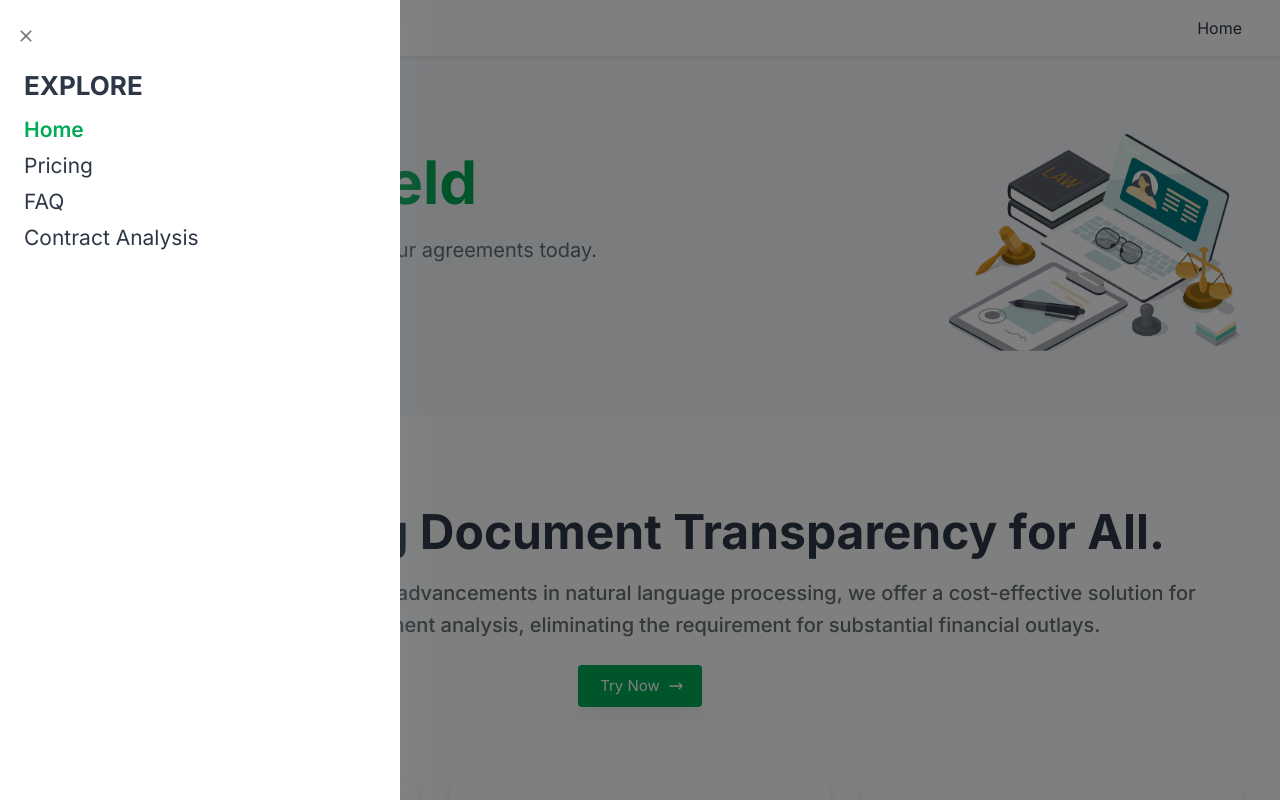
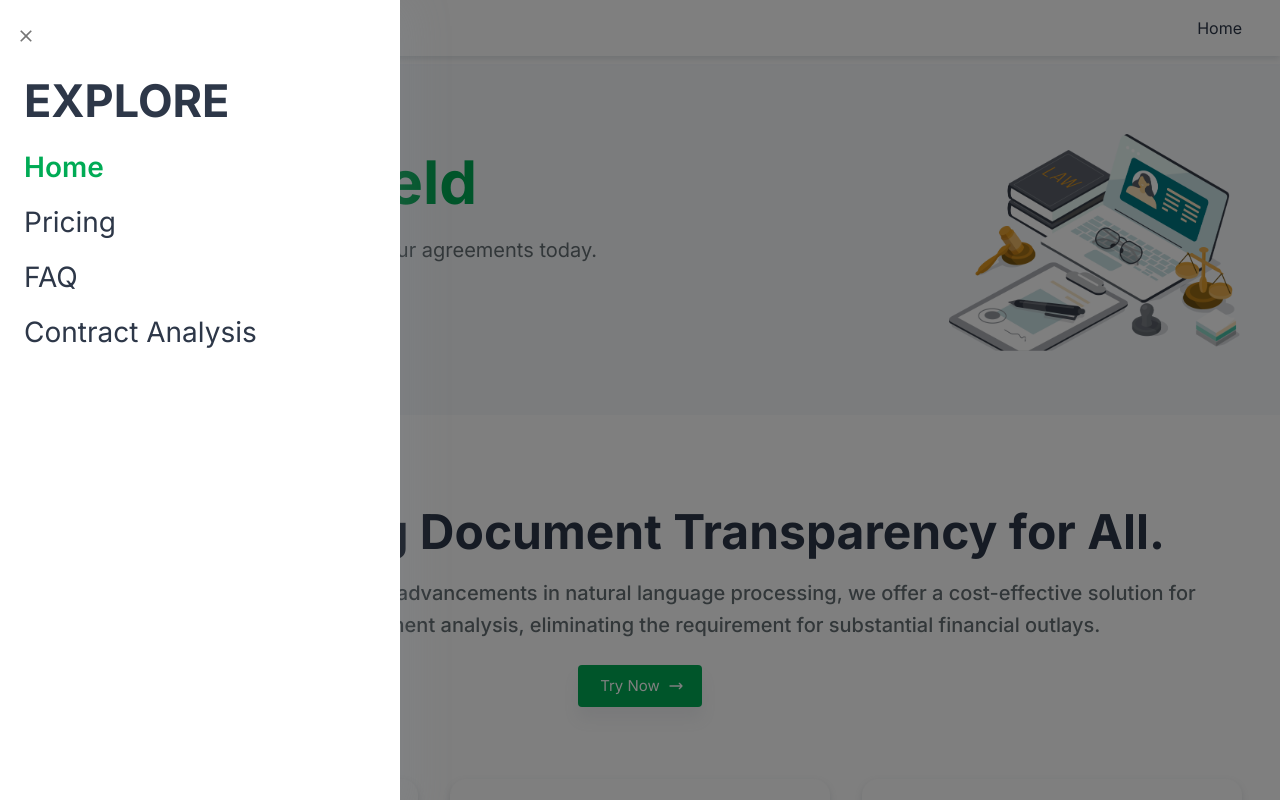
Before and after one commit to andrewschoi/TartanHacks2023, a React (Create React App) app: page / in a window 1280 px wide. Both pictures are taken after a click on the button "Menu". Shown: the top 800 px of the page. Built offline with nearby package versions, Linux system fonts and the light colour scheme.

Commit message:
fluid page load transitions

```diff
--- a/package.json
+++ b/package.json
@@ -38,6 +38,7 @@
     "clsx": "^1.0.4",
     "date-fns": "^2.19.0",
     "formik": "^2.2.6",
+    "framer-motion": "^9.0.1",
     "history": "^5.0.0",
     "prop-types": "^15.8.1",
     "react": "^18.1.0",
--- a/src/layouts/Main/components/Sidebar/components/SidebarNav/SidebarNav.js
+++ b/src/layouts/Main/components/Sidebar/components/SidebarNav/SidebarNav.js
@@ -37,7 +37,7 @@ const SidebarNav = ({ pages, onClose }) => {
                   fontWeight: 700,
                   marginTop: '10px',
                   textTransform: 'uppercase',
-                  fontSize: '26px',
+                  fontSize: '45px',
                   marginBottom: 1,
                   display: 'block',
                 }}
@@ -57,9 +57,9 @@ const SidebarNav = ({ pages, onClose }) => {
                     underline={'none'}
                     sx={{
                       width: '100%',
-                      paddingBottom: '6px',
+                      paddingBottom: '15px',
                       fontWeight: activeLink === p.href ? 600 : 400,
-                      fontSize: '21px',
+                      fontSize: '28px',
                       '&:hover': {
                         textDecoration: 'none',
                         color: theme.palette.primary.dark,
--- a/src/views/landingPages/Home/components/Features/Features.js
+++ b/src/views/landingPages/Home/components/Features/Features.js
@@ -7,12 +7,20 @@ import Card from '@mui/material/Card';
 import Avatar from '@mui/material/Avatar';
 import Button from '@mui/material/Button';
 import Typography from '@mui/material/Typography';
+import { motion } from 'framer-motion';
 
 const Features = () => {
   const theme = useTheme();
   return (
     <Box>
-      <Box marginBottom={4}>
+      <motion.div className="container text-center  bg-black"
+        initial={{ opacity: 0 }}
+        animate={{ opacity: 1 }}
+        exit={{ opacity: 0 }}
+        transition={{ duration: 1.5 }}>
+
+
+        <Box>
           <Box
             component={Typography}
             fontWeight={700}
@@ -241,7 +249,8 @@ const Features = () => {
             ))}
           </Grid>
         </Box>
-    </Box>
+      </motion.div>
+    </Box >
   );
 };
 
--- a/src/views/supportingPages/About/About.js
+++ b/src/views/supportingPages/About/About.js
@@ -9,6 +9,7 @@ import { useLocation } from 'react-router-dom';
 import { Button } from '@mui/material';
 import { useNavigate } from 'react-router-dom';
 import cuad, { commonQuestions } from '../../../utils/utils.js';
+import { motion } from 'framer-motion';
 
 function removeSpecialCharacters(str) {
   return str.replace(/[^\w\s]/gi, '');
@@ -63,6 +64,11 @@ const About = () => {
   }, []);
 
   return (
+    <motion.div className="container text-center  bg-black"
+      initial={{ opacity: 0 }}
+      animate={{ opacity: 1 }}
+      exit={{ opacity: 0 }}
+      transition={{ duration: 1.2 }}>
       <Box>
         <Container>
           <Box boxShadow={4} borderRadius={2}>
@@ -153,6 +159,7 @@ const About = () => {
           </Button>
         </div>
       </Box>
+    </motion.div>
   );
 };
 
```
Also changed, not shown: 1 other file (tests, documents, lock files or other folders). Lines whose indentation alone changed are shown as unchanged.
